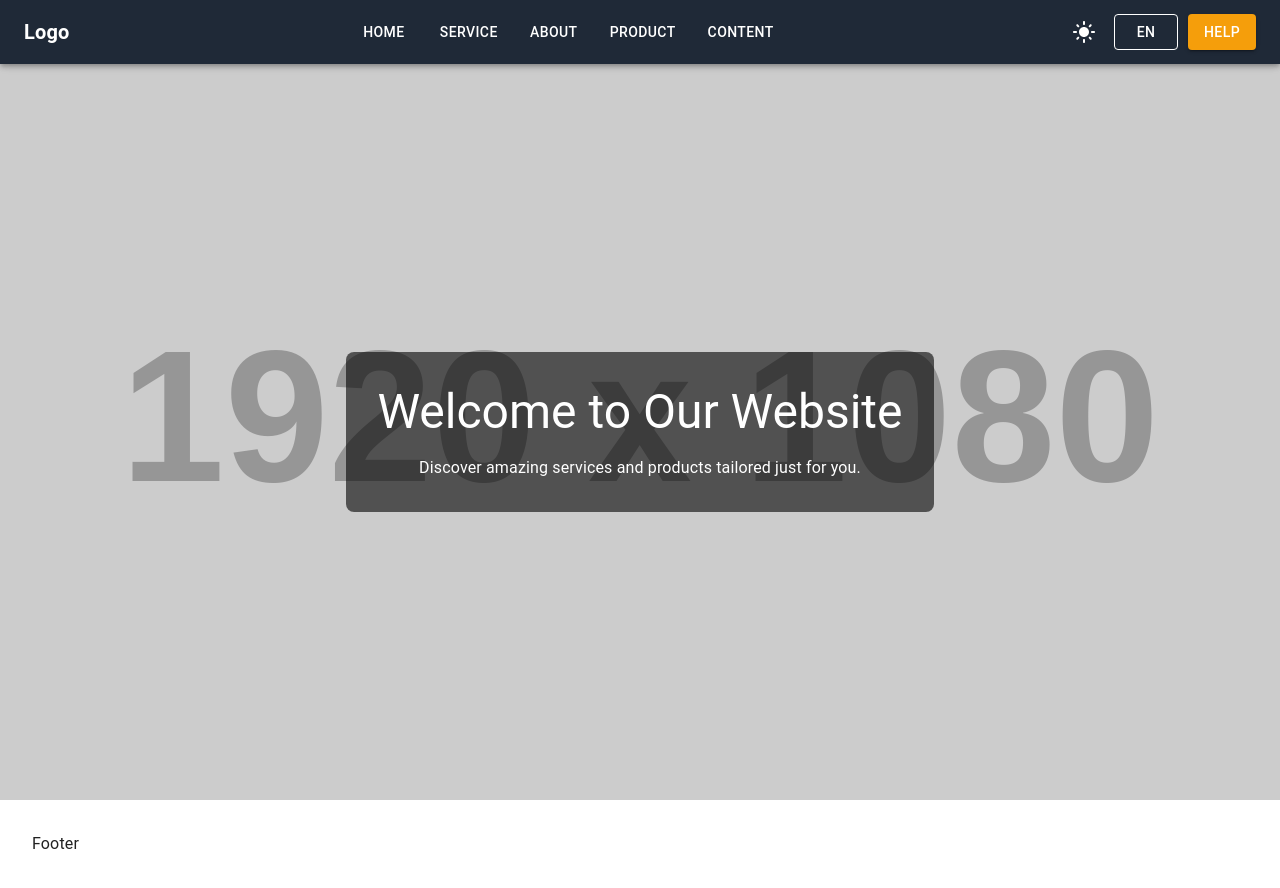
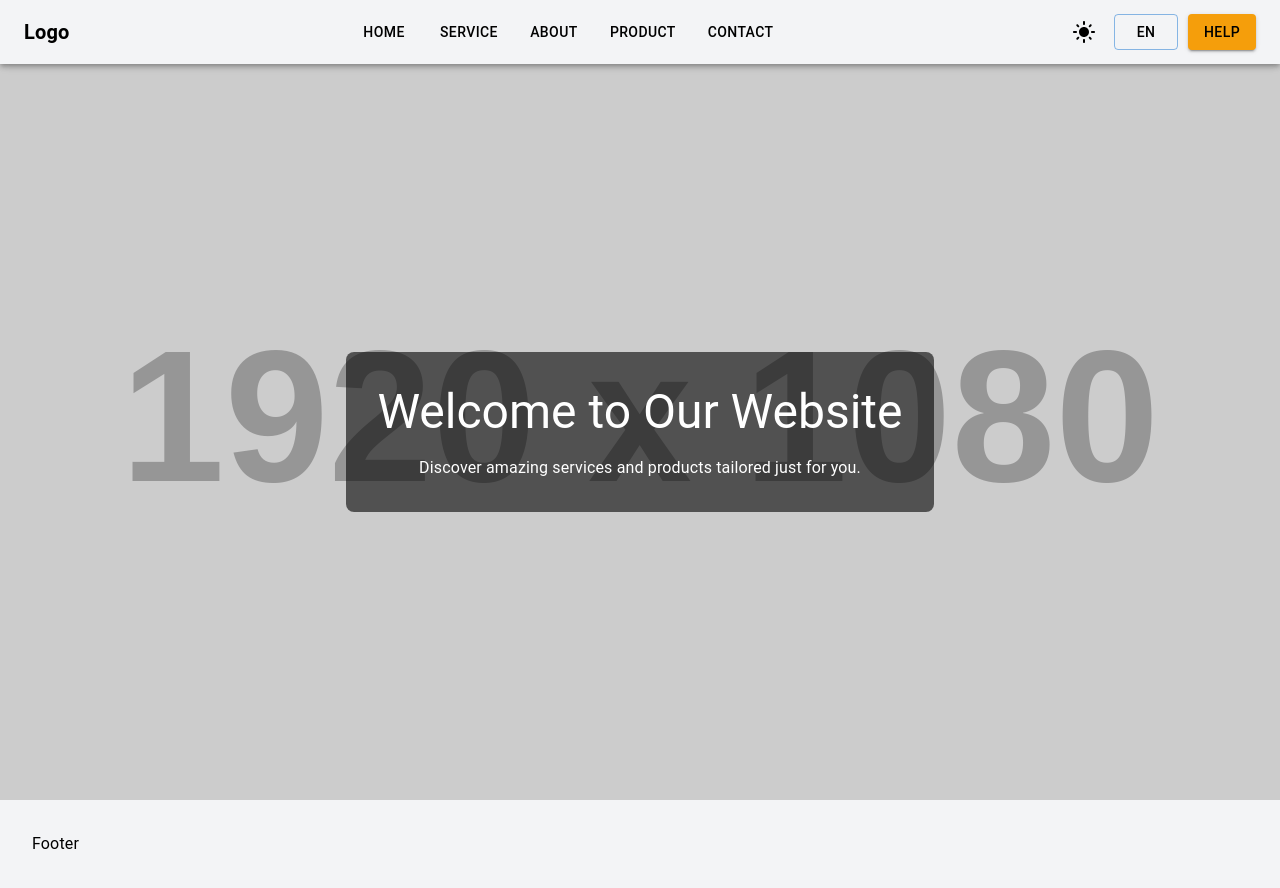
Before and after one commit to itsaminur/ambitionuiit-01, a React (Create React App) app: page / in a window 1280 px wide. Built offline with nearby package versions, Linux system fonts and the light colour scheme.

Commit message:
theme color

```diff
--- a/src/App.jsx
+++ b/src/App.jsx
@@ -22,11 +22,49 @@ const App = () => {
     setCurrentLanguage((prevLang) => (prevLang === "en" ? "bn" : "en"));
   };
 
-  const theme = createTheme({
-    palette: {
-      mode: isDarkMode ? "dark" : "light",
-    },
-  });
+
+    // Define themes
+    const lightTheme = createTheme({
+      palette: {
+        mode: "light",
+        primary: {
+          main: "#1976d2", // Light theme primary color
+        },
+        secondary: {
+          main: "#f50057", // Light theme secondary color
+        },
+        background: {
+          default: "#f3f4f6", // Light theme background color
+          paper: "#ffffff",
+        },
+        text: {
+          primary: "#000000",
+          secondary: "#5f6368",
+        },
+      },
+    });
+
+    const darkTheme = createTheme({
+      palette: {
+        mode: "dark",
+        primary: {
+          main: "#90caf9", // Dark theme primary color
+        },
+        secondary: {
+          main: "#f48fb1", // Dark theme secondary color
+        },
+        background: {
+          default: "#121212", // Dark theme background color
+          paper: "#1e1e1e",
+        },
+        text: {
+          primary: "#ffffff",
+          secondary: "#9e9e9e",
+        },
+      },
+    });
+
+    const theme = isDarkMode ? darkTheme : lightTheme;
 
   return (
     <ThemeProvider theme={theme}>
--- a/src/components/Header.jsx
+++ b/src/components/Header.jsx
@@ -14,16 +14,40 @@ import BuildIcon from "@mui/icons-material/Build";
 import InfoIcon from "@mui/icons-material/Info";
 import StoreIcon from "@mui/icons-material/Store";
 import ContactMailIcon from "@mui/icons-material/ContactMail";
-// import { ThemeProvider, createTheme } from "@mui/material/styles";
 import LightModeIcon from "@mui/icons-material/LightMode";
 import DarkModeIcon from "@mui/icons-material/DarkMode";
 
-const Header = ({ toggleTheme, isDarkMode, toggleLanguage, currentLanguage }) => {
+const Header = ({
+  toggleTheme,
+  isDarkMode,
+  toggleLanguage,
+  currentLanguage, // Use currentLanguage here
+}) => {
+  const content = {
+    en: {
+      list0: "Home",
+      list1: "Service",
+      list2: "About",
+      list3: "Product",
+      list4: "Contact",
+    },
+    bn: {
+      list0: "হোম",
+      list1: "পরিষেবা",
+      list2: "সম্পর্কে",
+      list3: "পণ্য",
+      list4: "যোগাযোগ",
+    },
+  };
+
+  // Fallback to English if currentLanguage is undefined
+  const currentContent = content[currentLanguage] || content.en;
+
   return (
-    <AppBar position="sticky" sx={{ backgroundColor: "#1f2937" }}>
+    <AppBar position="sticky" sx={{ backgroundColor: "background.default" }}>
       <Toolbar sx={{ justifyContent: "space-between" }}>
         {/* Left: Logo */}
-        <Typography variant="h6" component="div" sx={{ fontWeight: "bold" }}>
+        <Typography variant="h6" component="div" sx={{ fontWeight: "bold", color: "text.primary", }}>
           Logo
         </Typography>
 
@@ -36,7 +60,7 @@ const Header = ({ toggleTheme, isDarkMode, toggleLanguage, currentLanguage }) =>
             justifyContent: "center",
             position: { xs: "fixed", sm: "initial" },
             bottom: { xs: "0", sm: "initial" },
-            background: { xs: "#1f2937", sm: "" },
+            backgroundColor: { xs: "background.default", sm: "transparent" },
             left: { xs: "0", sm: "initial" },
             padding: 1,
           }}
@@ -46,7 +70,10 @@ const Header = ({ toggleTheme, isDarkMode, toggleLanguage, currentLanguage }) =>
             <IconButton
               component={Link}
               to="/"
-              sx={{ display: { xs: "flex", sm: "none" }, color: "#fff" }}
+              sx={{
+                display: { xs: "flex", sm: "none" },
+                color: "text.primary",
+              }}
             >
               <HomeIcon />
             </IconButton>
@@ -55,11 +82,11 @@ const Header = ({ toggleTheme, isDarkMode, toggleLanguage, currentLanguage }) =>
             component={Link}
             to="/"
             sx={{
-              color: "#fff",
+              color: "text.primary",
               display: { xs: "none", sm: "flex" }, // Show full name on sm and above
             }}
           >
-            Home
+            {currentContent.list0}
           </Button>
 
           {/* Service */}
@@ -67,7 +94,10 @@ const Header = ({ toggleTheme, isDarkMode, toggleLanguage, currentLanguage }) =>
             <IconButton
               component={Link}
               to="/service"
-              sx={{ display: { xs: "flex", sm: "none" }, color: "#fff" }}
+              sx={{
+                display: { xs: "flex", sm: "none" },
+                color: "text.primary",
+              }}
             >
               <BuildIcon />
             </IconButton>
@@ -76,11 +106,11 @@ const Header = ({ toggleTheme, isDarkMode, toggleLanguage, currentLanguage }) =>
             component={Link}
             to="/service"
             sx={{
-              color: "#fff",
+              color: "text.primary",
               display: { xs: "none", sm: "flex" }, // Show full name on sm and above
             }}
           >
-            Service
+            {currentContent.list1}
           </Button>
 
           {/* About */}
@@ -88,7 +118,10 @@ const Header = ({ toggleTheme, isDarkMode, toggleLanguage, currentLanguage }) =>
             <IconButton
               component={Link}
               to="/about"
-              sx={{ display: { xs: "flex", sm: "none" }, color: "#fff" }}
+              sx={{
+                display: { xs: "flex", sm: "none" },
+                color: "text.primary",
+              }}
             >
               <InfoIcon />
             </IconButton>
@@ -97,11 +130,11 @@ const Header = ({ toggleTheme, isDarkMode, toggleLanguage, currentLanguage }) =>
             component={Link}
             to="/about"
             sx={{
-              color: "#fff",
+              color: "text.primary",
               display: { xs: "none", sm: "flex" }, // Show full name on sm and above
             }}
           >
-            About
+            {currentContent.list2}
           </Button>
 
           {/* Product */}
@@ -109,7 +142,10 @@ const Header = ({ toggleTheme, isDarkMode, toggleLanguage, currentLanguage }) =>
             <IconButton
               component={Link}
               to="/product"
-              sx={{ display: { xs: "flex", sm: "none" }, color: "#fff" }}
+              sx={{
+                display: { xs: "flex", sm: "none" },
+                color: "text.primary",
+              }}
             >
               <StoreIcon />
             </IconButton>
@@ -118,11 +154,11 @@ const Header = ({ toggleTheme, isDarkMode, toggleLanguage, currentLanguage }) =>
             component={Link}
             to="/product"
             sx={{
-              color: "#fff",
+              color: "text.primary",
               display: { xs: "none", sm: "flex" }, // Show full name on sm and above
             }}
           >
-            Product
+            {currentContent.list3}
           </Button>
 
           {/* Content */}
@@ -130,7 +166,10 @@ const Header = ({ toggleTheme, isDarkMode, toggleLanguage, currentLanguage }) =>
             <IconButton
               component={Link}
               to="/content"
-              sx={{ display: { xs: "flex", sm: "none" }, color: "#fff" }}
+              sx={{
+                display: { xs: "flex", sm: "none" },
+                color: "text.primary",
+              }}
             >
               <ContactMailIcon />
             </IconButton>
@@ -139,31 +178,30 @@ const Header = ({ toggleTheme, isDarkMode, toggleLanguage, currentLanguage }) =>
             component={Link}
             to="/content"
             sx={{
-              color: "#fff",
+              color: "text.primary",
               display: { xs: "none", sm: "flex" }, // Show full name on sm and above
             }}
           >
-            Content
+            {currentContent.list4}
           </Button>
         </Box>
 
-        {/* Right: Help & Theme Toggle */}
+        {/* Right: Theme & Language Toggle */}
         <div style={{ display: "flex", alignItems: "center", gap: "10px" }}>
-          <IconButton onClick={toggleTheme} sx={{ color: "#fff" }}>
+          <IconButton onClick={toggleTheme} sx={{ color: "text.primary", }}>
             {isDarkMode ? <DarkModeIcon /> : <LightModeIcon />}
           </IconButton>
-          {/* Language Toggle Button */}
           {/* Language Toggle */}
           <Button
             variant="outlined"
-            sx={{ color: "#fff", borderColor: "#fff" }}
+            sx={{ color: "text.primary", }}
             onClick={toggleLanguage}
           >
             {currentLanguage === "en" ? "EN" : "বাংলা"}
           </Button>
           <Button
             variant="contained"
-            sx={{ backgroundColor: "#f59e0b", color: "#fff" }}
+            sx={{ backgroundColor: "#f59e0b", color: "text.primary", }}
           >
             Help
           </Button>
```
